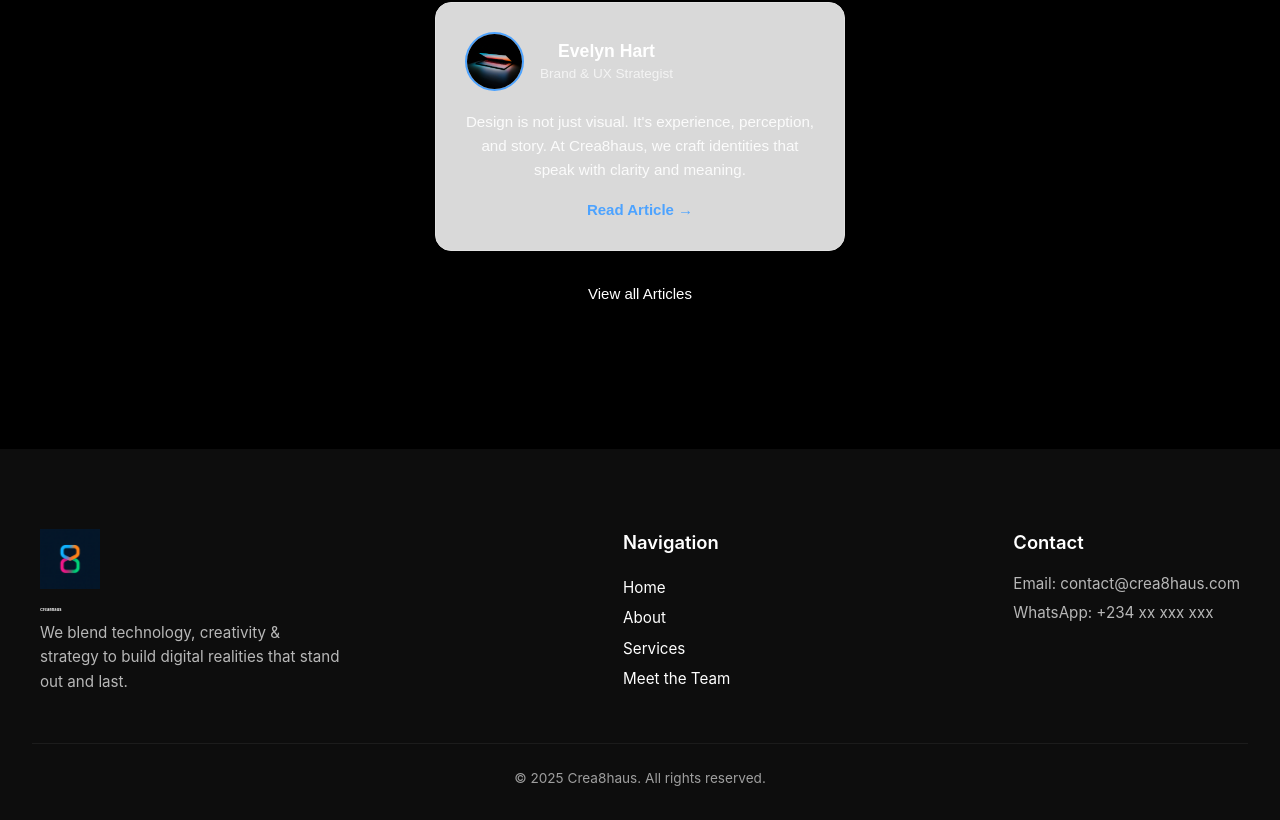
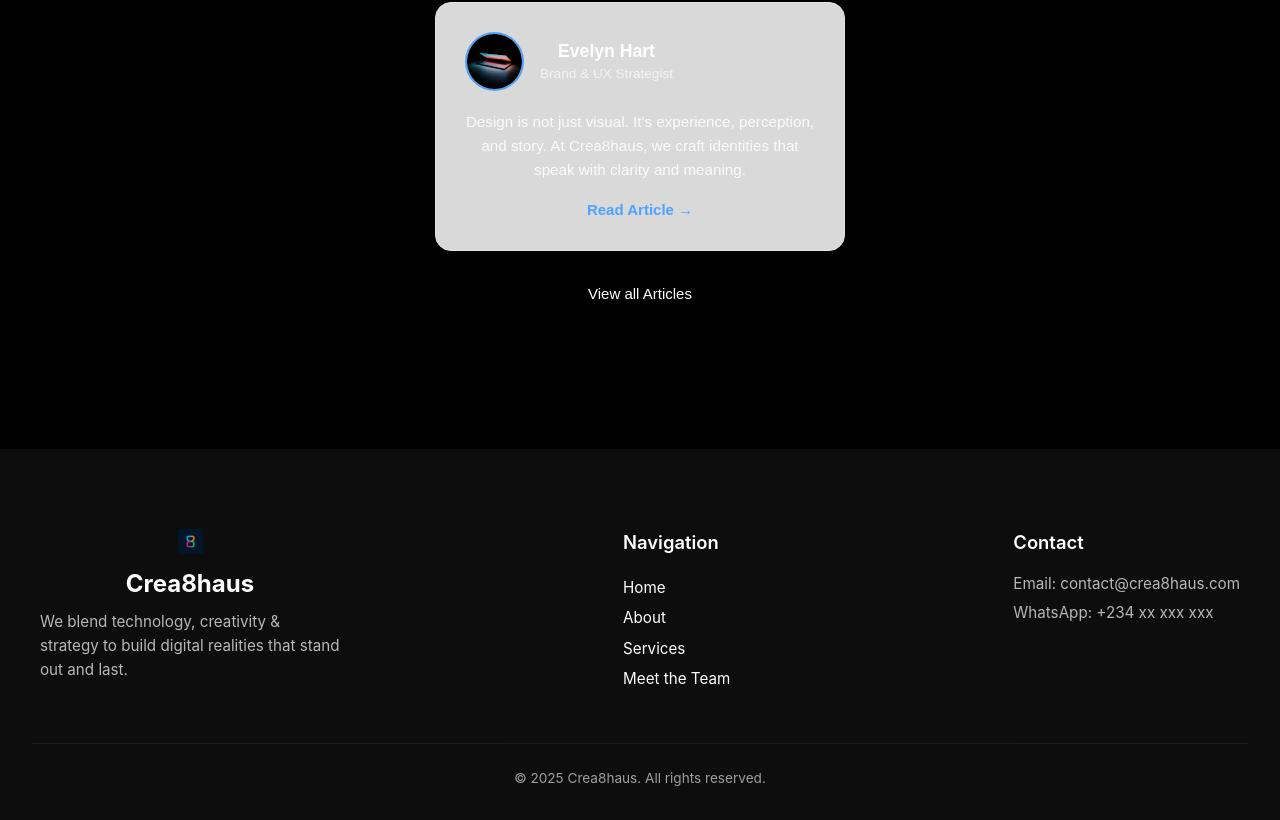
Before and after one commit to DeBlackCoder/Crea8haus, a Next.js app: page / in a window 1280 px wide. Shown: the part 2005-2825 px from the top of the page. Built offline with nearby package versions, Linux system fonts and the light colour scheme.

Commit message:
centered footer for mobile view

```diff
--- a/components/footer.css
+++ b/components/footer.css
@@ -12,6 +12,8 @@
 
 .footer-content {
   display: flex;
+  flex-direction: column;
+  align-items: center;
   justify-content: space-between;
   flex-wrap: wrap;
   gap: 3rem;
@@ -19,14 +21,25 @@
   margin: 0 auto;
 }
 
+.footer-brand,
+.footer-links,
+.footer-contact {
+  text-align: center;
+  width: 100%;
+  max-width: 350px;
+}
+
 
 .footer-brand {
   max-width: 300px;
+  display: flex;
+  flex-direction: column;
+  align-items: center;
 }
 
 .footer-brand img {
-  width: 60px;
-  height: 60px;
+  width: 25px;
+  height: 25px;
   object-fit: contain;
   margin-bottom: 0.7rem;
 }
@@ -56,6 +69,7 @@
   padding: 0;
   margin: 0;
   line-height: 2;
+  display: inline-block;
 }
 
 .footer-links a {
@@ -82,6 +96,7 @@
   margin-top: 1.2rem;
   display: flex;
   gap: 1rem;
+  justify-content: center;
 }
 
 .socials a {
@@ -106,7 +121,25 @@
 }
 
 @media (min-width: 768px) {
-  .footer-brand h2 {
-    font-size: 0.25rem;
+  .footer-content {
+    flex-direction: row;
+    justify-content: space-between;
+    align-items: flex-start;
+  }
+
+  .footer-brand,
+  .footer-links,
+  .footer-contact {
+    text-align: left;
+    width: auto;
+    max-width: 300px;
+  }
+
+  .socials {
+    justify-content: flex-start;
+  }
+
+  .footer-links ul {
+    display: block;
   }
 }
```
